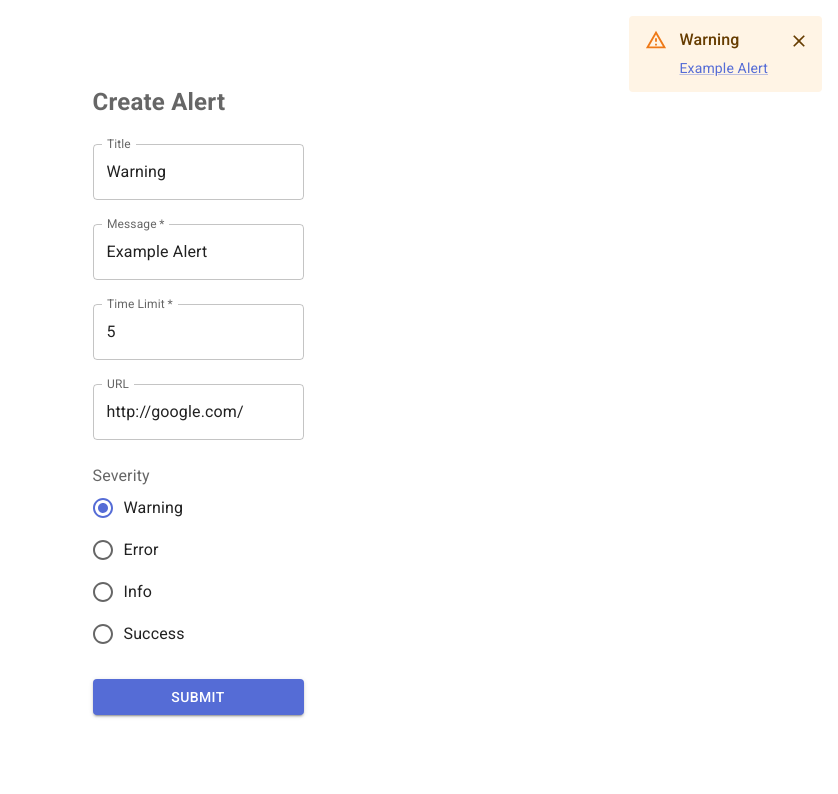
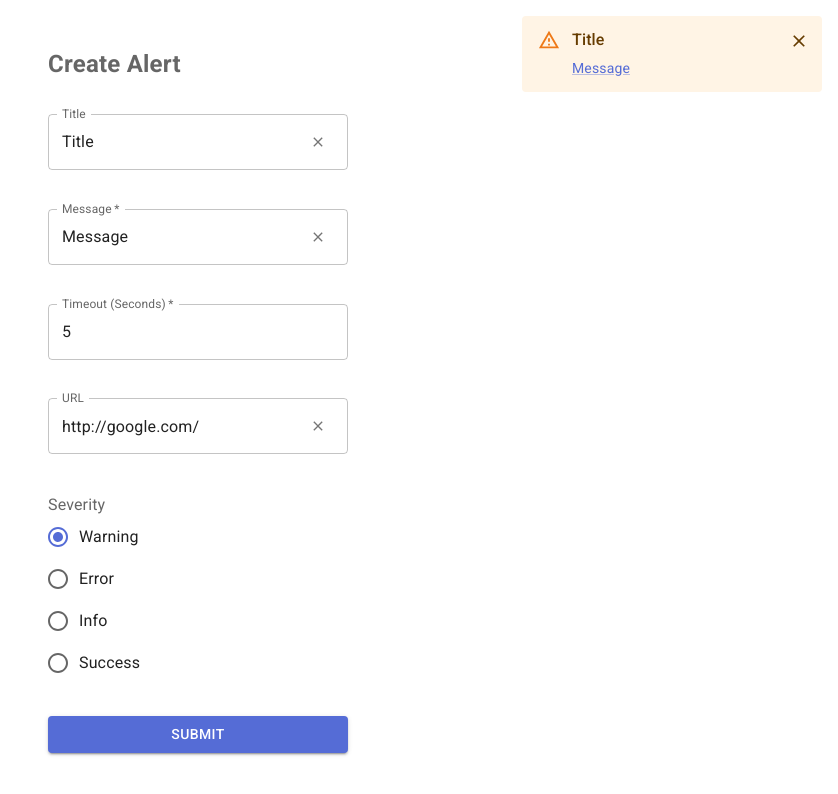
Before and after one commit to nickstaroba/alerts, a React (Create React App) app: page /create-alert in a window 1280 px wide. Both pictures are taken after a click on the button "SUBMIT". Shown: the top 794 px of the page, without its empty margins (442-1280 px from the left). Built offline with nearby package versions, Linux system fonts and the light colour scheme.

Commit message:
style, readability, and usability improvements

```diff
--- a/package.json
+++ b/package.json
@@ -11,13 +11,16 @@
   "dependencies": {
     "@emotion/react": "11.10.4",
     "@emotion/styled": "11.10.4",
+    "@hookform/resolvers": "2.9.8",
     "@mui/material": "5.10.4",
+    "@mui/icons-material": "5.10.3",
     "prettier": "2.7.1",
     "react": "18.2.0",
     "react-dom": "18.2.0",
     "react-hook-form": "7.35.0",
     "react-scripts": "5.0.1",
-    "uuid": "9.0.0"
+    "uuid": "9.0.0",
+    "yup": "0.32.11"
   },
   "browserslist": {
     "production": [
--- a/src/Alert.jsx
+++ b/src/Alert.jsx
@@ -3,36 +3,42 @@ import React, { useEffect, useState } from "react";
 
 export const Alert = ({
   handleClose,
+  href = "",
   id,
   message,
   severity,
-  timeLimit = 10,
-  title,
-  url,
+  sx,
+  timeoutSeconds = 10,
+  title = "",
 }) => {
-  const [show, setShow] = useState(false);
+  const [collapseIn, setCollapseIn] = useState(false);
 
-  const handleCloseAlert = () => {
-    setShow(false);
+  const COLLAPSE_TIMEOUT = 500;
+
+  const handleCloseMuiAlert = () => {
+    setCollapseIn(false);
+  };
+
+  const handleCollapseExit = () => {
+    setTimeout(() => {
+      handleClose(id);
+    }, COLLAPSE_TIMEOUT);
   };
 
   useEffect(() => {
-    setShow(true);
+    setCollapseIn(true);
   }, []);
 
   useEffect(() => {
-    const timeoutId = setTimeout(() => {
-      handleCloseAlert();
-    }, timeLimit * 1000);
-    return () => {
-      clearTimeout(timeoutId);
-    };
+    setTimeout(() => {
+      handleCloseMuiAlert();
+    }, timeoutSeconds * 1000);
   }, []);
 
   const titleContent = title ? <AlertTitle>{title}</AlertTitle> : null;
 
-  const messageContent = url ? (
-    <Link href={url} sx={{ cursor: "pointer" }}>
+  const messageContent = href ? (
+    <Link href={href} sx={{ cursor: "pointer" }}>
       {message}
     </Link>
   ) : (
@@ -41,16 +47,12 @@ export const Alert = ({
 
   return (
     <Collapse
-      in={show}
-      onExit={() => {
-        setTimeout(() => {
-          handleClose(id);
-        }, 500);
-      }}
-      timeout={500}
+      in={collapseIn}
+      onExit={handleCollapseExit}
+      timeout={COLLAPSE_TIMEOUT}
       unmountOnExit={true}
     >
-      <MuiAlert onClose={handleCloseAlert} severity={severity}>
+      <MuiAlert onClose={handleCloseMuiAlert} severity={severity} sx={sx}>
         {titleContent}
         {messageContent}
       </MuiAlert>
--- a/src/AlertsExample.jsx
+++ b/src/AlertsExample.jsx
@@ -4,23 +4,67 @@ import {
   FormControl,
   FormControlLabel,
   FormLabel,
+  IconButton,
   Radio,
   RadioGroup,
   TextField,
 } from "@mui/material";
-import React, { useContext } from "react";
+import ClearIcon from "@mui/icons-material/Clear";
+import React, { useContext, useEffect } from "react";
 import { Controller, useForm } from "react-hook-form";
 import { ALERT_ACTIONS } from "./AlertsReducer";
 import { AlertsContext } from "./AlertsContext";
 import { v4 as uuid } from "uuid";
+import { yupResolver } from "@hookform/resolvers/yup";
+import * as yup from "yup";
 
-const ControlledTextField = ({ name, control, label, required = false }) => {
+const ControlledTextField = ({
+  name,
+  control,
+  errors,
+  handleClear,
+  label,
+  min = 1,
+  max = 20,
+  required = false,
+  type = "text",
+}) => {
+  const isNumber = type === "number";
+
+  const isError = !!errors[name];
+
+  const numberErrorMessage = `${name} must be a number between ${min} and ${max}`;
+
+  const errorMessage = isNumber ? numberErrorMessage : errors[name]?.message;
+
+  const inputProps = isNumber
+    ? {
+        max,
+        min,
+        type,
+      }
+    : undefined;
+
   return (
     <Controller
       name={name}
       control={control}
       render={({ field: { onChange, value } }) => (
         <TextField
+          error={isError}
+          helperText={isError ? errorMessage : " "}
+          InputLabelProps={{ shrink: true }}
+          InputProps={{
+            endAdornment: !!handleClear && (
+              <IconButton
+                sx={{ visibility: value ? "visible" : "hidden" }}
+                onClick={handleClear}
+              >
+                <ClearIcon sx={{ height: 16, width: 16 }} />
+              </IconButton>
+            ),
+            inputProps: inputProps,
+          }}
           label={label}
           onChange={onChange}
           required={required}
@@ -61,8 +105,8 @@ export const ControlledRadioInput = ({ name, control }) => {
   ));
 
   return (
-    <FormControl>
-      <FormLabel id="severity">Severity</FormLabel>
+    <FormControl sx={{ marginBottom: 2 }}>
+      <FormLabel id={name}>Severity</FormLabel>
       <Controller
         name={name}
         control={control}
@@ -80,15 +124,27 @@ export const ControlledRadioInput = ({ name, control }) => {
 export const AlertsExample = () => {
   const { dispatch } = useContext(AlertsContext);
 
-  const { handleSubmit, control } = useForm({
+  const validationSchema = yup.object().shape({
+    title: yup.string(),
+    message: yup.string().required(),
+    severity: yup.string(),
+    timeout: yup.number().integer().min(1).max(20).required(),
+    href: yup.string(),
+  });
+
+  const { control, formState, handleSubmit, setValue } = useForm({
     defaultValues: {
-      title: "Warning",
-      message: "Example Alert",
+      href: "http://google.com/",
+      message: "Message",
       severity: "warning",
-      timeLimit: 5,
-      url: "http://google.com/",
+      timeout: 5,
+      title: "",
     },
+    mode: "onChange",
+    resolver: yupResolver(validationSchema),
   });
+
+  const { errors, isDirty, isValid } = formState;
 
   const onSubmit = (data) =>
     dispatch({
@@ -96,32 +152,60 @@ export const AlertsExample = () => {
       payload: { id: uuid(), ...data },
     });
 
+  useEffect(() => {
+    setValue("title", "Title", { shouldDirty: true });
+  }, [setValue]);
+
   return (
-    <Box sx={{ display: "flex", flexDirection: "column", gridGap: 24 }}>
-      <FormLabel id="create-alert" sx={{ fontSize: 24, fontWeight: "bold" }}>
+    <Box
+      sx={{ display: "flex", flexDirection: "column", gridGap: 16, width: 300 }}
+    >
+      <FormLabel
+        id="create-alert"
+        sx={{ fontSize: 24, fontWeight: "bold", marginBottom: 2 }}
+      >
         Create Alert
       </FormLabel>
       <ControlledTextField
+        control={control}
+        errors={errors}
+        handleClear={() => {
+          setValue("title", "");
+        }}
+        label={"Title"}
         name={"title"}
-        control={control}
-        label={"Title"}
       />
       <ControlledTextField
+        control={control}
+        errors={errors}
+        handleClear={() => {
+          setValue("message", "");
+        }}
+        label={"Message"}
         name={"message"}
-        control={control}
-        label={"Message"}
         required
       />
       <ControlledTextField
-        name={"timeLimit"}
         control={control}
-        label={"Time Limit"}
+        errors={errors}
+        label={"Timeout (Seconds)"}
+        name={"timeout"}
         required
+        type={"number"}
       />
-      <ControlledTextField name={"url"} control={control} label={"URL"} />
+      <ControlledTextField
+        control={control}
+        errors={errors}
+        handleClear={() => {
+          setValue("href", "");
+        }}
+        label={"URL"}
+        name={"href"}
+      />
       <ControlledRadioInput name={"severity"} control={control} />
       <Button
         color={"primary"}
+        disabled={!isDirty || !isValid}
         onClick={handleSubmit(onSubmit)}
         variant={"contained"}
       >
--- a/src/AlertsManager.jsx
+++ b/src/AlertsManager.jsx
@@ -13,7 +13,7 @@ export const AlertsManager = () => {
 
   const alertsContent =
     alerts.length > 0
-      ? alerts.map(({ id, message, severity, timeLimit, title, url }) => {
+      ? alerts.map(({ id, message, severity, timeout, title, href }) => {
           return (
             <Alert
               key={id}
@@ -21,9 +21,10 @@ export const AlertsManager = () => {
               message={message}
               handleClose={handleCloseAlert}
               severity={severity}
-              timeLimit={timeLimit}
+              sx={{ marginBottom: 2, width: 300 }}
+              timeoutSeconds={timeout}
               title={title}
-              url={url}
+              href={href}
             />
           );
         })
@@ -34,7 +35,6 @@ export const AlertsManager = () => {
       sx={{
         display: "flex",
         flexDirection: "column",
-        gridGap: 12,
         padding: 2,
         position: "absolute",
         right: 0,
--- a/src/AlertsReducer.js
+++ b/src/AlertsReducer.js
@@ -20,11 +20,18 @@ export const alertsReducer = (state, action) => {
 export const useAlertsReducer = () =>
   useReducer(alertsReducer, [], () => [
     {
+      href: "",
       id: uuid(),
       message: "Default alert loaded.",
       severity: "success",
-      timeLimit: 3,
+      timeout: 3,
       title: "Done!",
-      url: "",
+    }, {
+      href: "",
+      id: uuid(),
+      message: "Default alert loaded.",
+      severity: "success",
+      timeout: 5,
+      title: "Done!",
     },
   ]);
```
Also changed, not shown: 1 other file (tests, documents, lock files or other folders).
